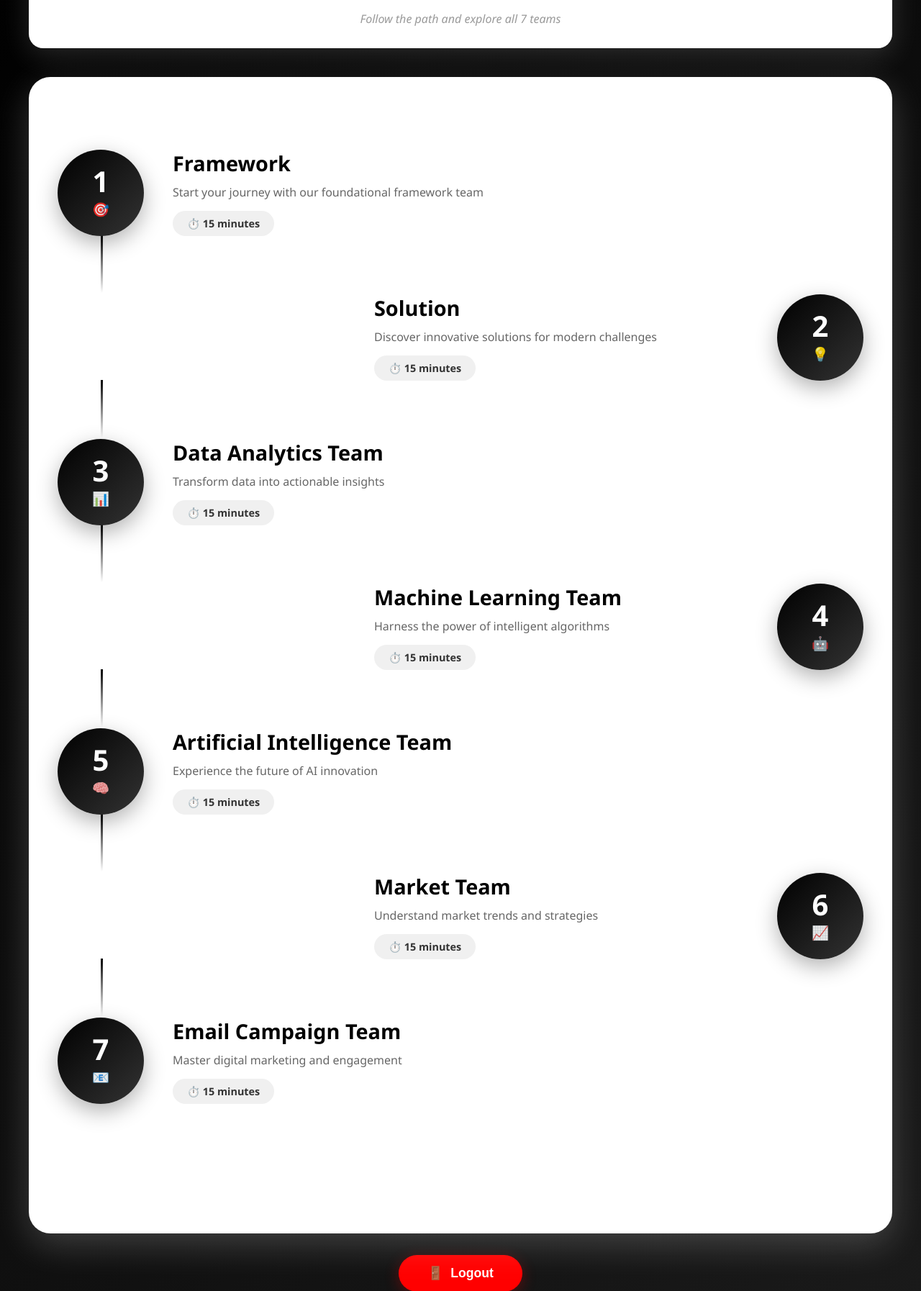
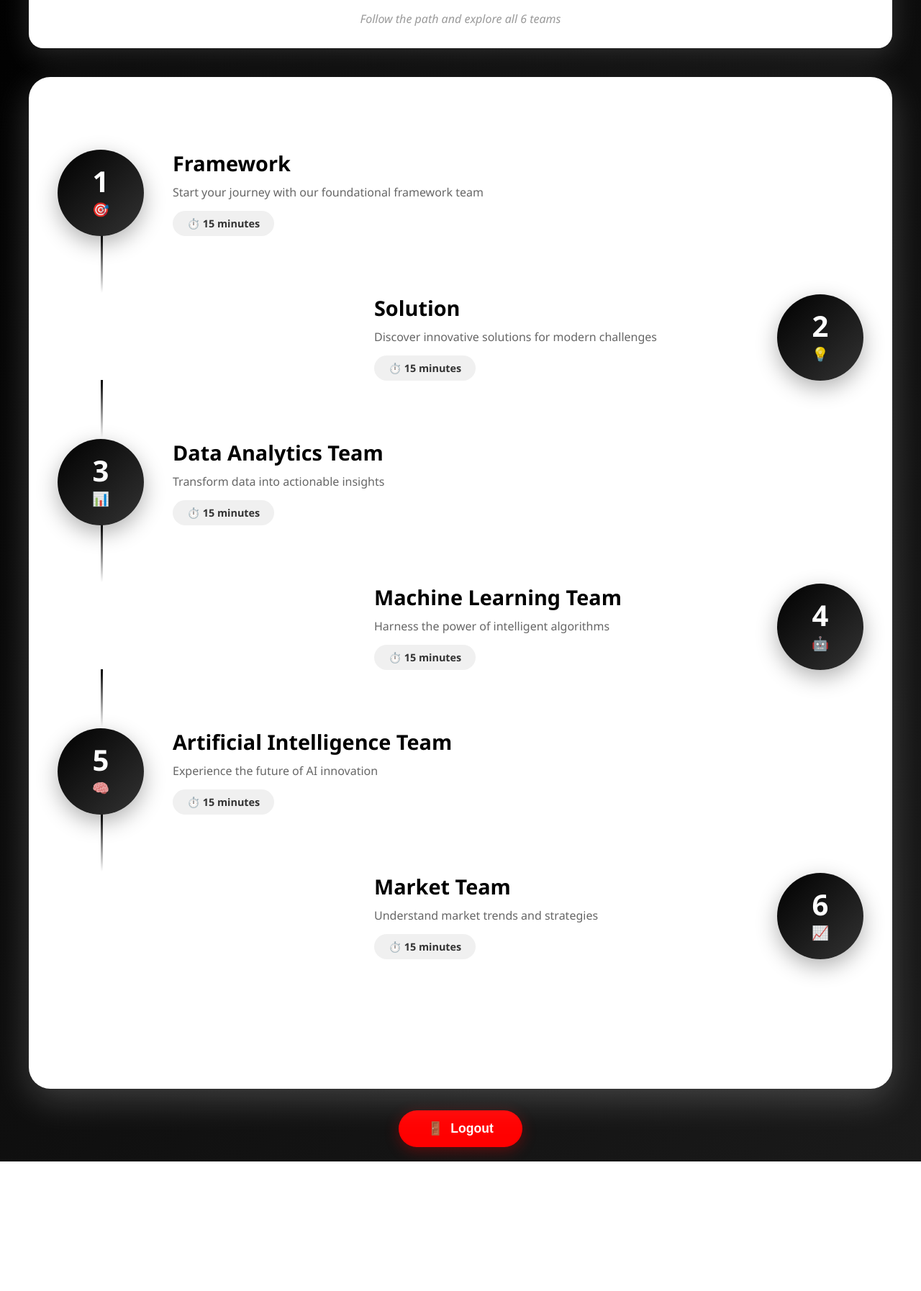
Before and after one commit to HARIBASKARA/eba-comcast-roadshow, a Flask app: template templates/projects.html in a window 1280 px wide. Shown: the part 142-1936 px from the top of the page at 72% size. After the commit the page ends 1756 px from the top, so only its background shows below. Run offline with Flask 3, Linux system fonts and the light colour scheme; the template is opened without the code that fills it, so the values that code supplies are empty.

Commit message:
Remove Email Campaign Team (Step 7) from roadmap journey

```diff
--- a/templates/projects.html
+++ b/templates/projects.html
@@ -368,7 +368,7 @@
         <div class="header">
             <h1>🚀 DataWorks Roadshow Journey</h1>
             <p class="welcome-text">Welcome, {{ employee_name }}!</p>
-            <p class="subtitle">Follow the path and explore all 7 teams</p>
+            <p class="subtitle">Follow the path and explore all 6 teams</p>
         </div>
 
         <div class="roadmap-container">
@@ -452,20 +452,6 @@
                     <div class="step-content">
                         <div class="step-title">Market Team</div>
                         <div class="step-description">Understand market trends and strategies</div>
-                        <div class="step-time">⏱️ 15 minutes</div>
-                    </div>
-                    <div class="step-connector"></div>
-                </div>
-
-                <!-- Step 7 -->
-                <div class="journey-step" onclick="goToProject('7')">
-                    <div class="step-circle">
-                        <div class="step-number">7</div>
-                        <div class="step-icon">📧</div>
-                    </div>
-                    <div class="step-content">
-                        <div class="step-title">Email Campaign Team</div>
-                        <div class="step-description">Master digital marketing and engagement</div>
                         <div class="step-time">⏱️ 15 minutes</div>
                     </div>
                 </div>
```
